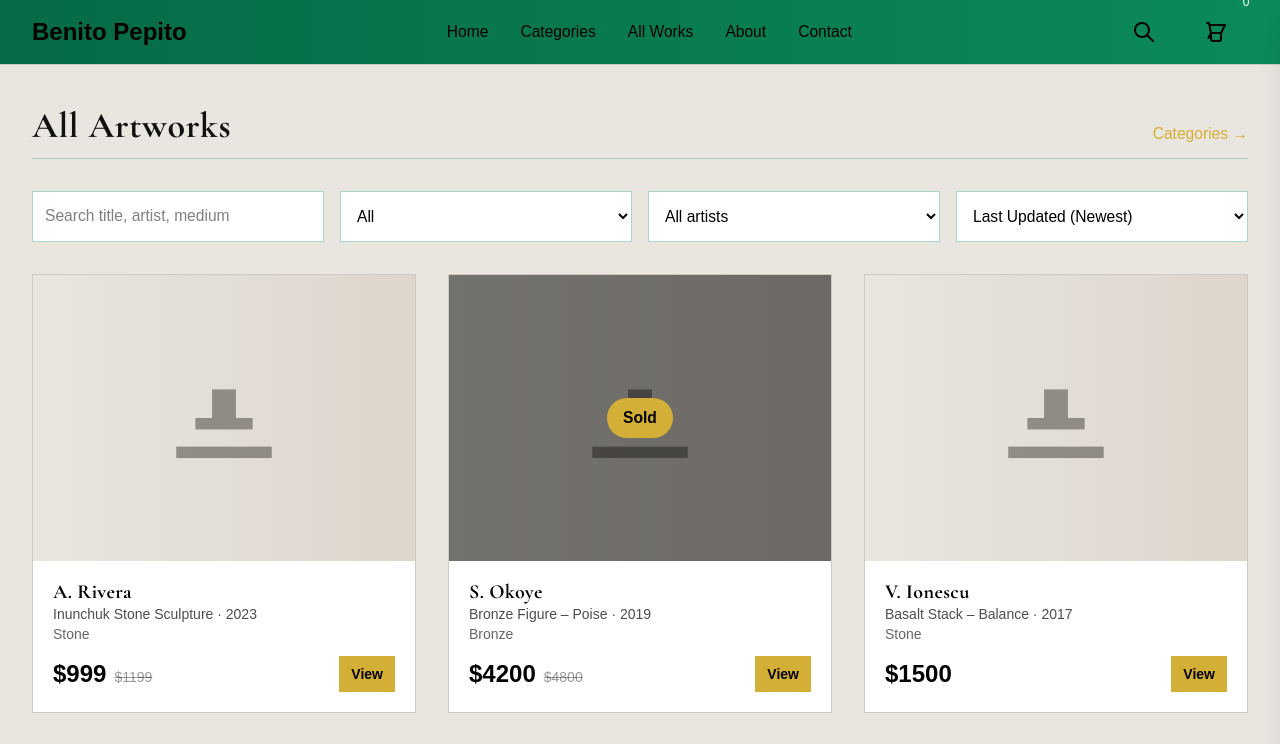
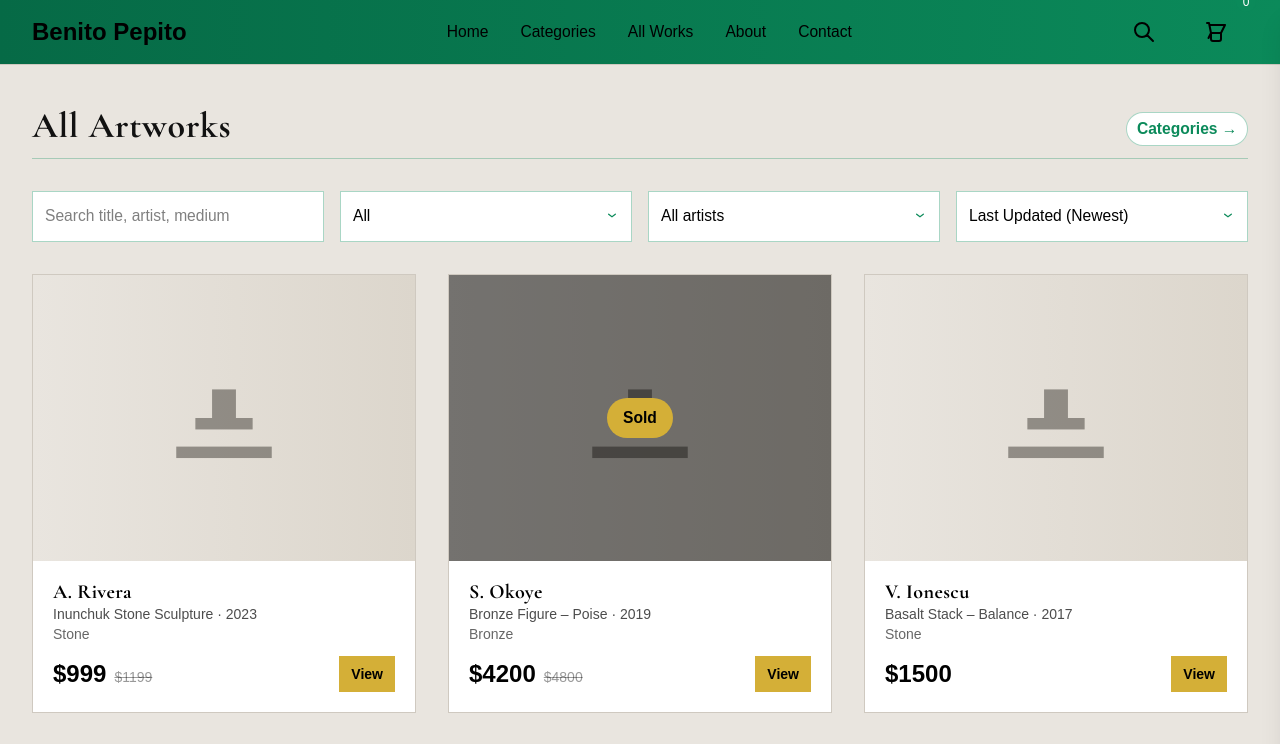
Before and after one commit to proteauj/benito-pepito, a Next.js app in the folder my-app/: page /products in a window 1280 px wide. Shown: the top 744 px of the page. Built offline with nearby package versions, Linux system fonts and the light colour scheme.

Commit message:
Last visual fix

```diff
--- a/my-app/src/app/about/page.tsx
+++ b/my-app/src/app/about/page.tsx
@@ -24,10 +24,10 @@ export default function AboutPage() {
 
         {/* Media links row */}
         <div className="mt-8 flex flex-wrap items-center gap-3">
-          <a href="/categories" className="bg-[var(--gold)] text-black px-5 py-2 font-semibold hover:bg-white hover:text-[var(--leaf)]">Explore Categories</a>
+          <a href="/categories" className="bg-[var(--gold)] text-black px-5 py-2 font-semibold hover:bg-[var(--gold-dark)]">Explore Categories</a>
           <a href="/contact" className="border border-[#cfc9c0] text-black px-5 py-2 font-semibold hover:bg-white">Contact</a>
-          <a href="#" className="text-black hover:text-[var(--leaf)]">Instagram</a>
-          <a href="#" className="text-black hover:text-[var(--leaf)]">Press</a>
+          <a href="#" className="link-chip">Instagram</a>
+          <a href="#" className="link-chip">Press</a>
         </div>
       </div>
     </div>
--- a/my-app/src/app/category/[slug]/page.tsx
+++ b/my-app/src/app/category/[slug]/page.tsx
@@ -134,7 +134,7 @@ export default function CategoryPage() {
         <div className="max-w-7xl mx-auto px-4 sm:px-6 lg:px-8 py-10">
           <div className="flex items-end justify-between mb-8 leafy-divider pb-3">
             <h1 className="text-4xl font-bold">{categoryTitle}</h1>
-            <Link href="/" className="text-[var(--gold)] hover:text-[var(--gold-dark)]">← Back</Link>
+            <Link href="/" className="link-chip">← Back</Link>
           </div>
 
         {/* Controls */}
@@ -144,7 +144,7 @@ export default function CategoryPage() {
             <span className="text-[var(--leaf)] font-medium">Only available</span>
           </label>
           <select
-            className="p-3 bg-white text-black border border-[color-mix(in_oklab,var(--leaf)_35%,transparent)] focus:outline-none focus:ring-2 focus:ring-[var(--leaf)]/40"
+            className="p-3 bg-white text-black border border-[color-mix(in_oklab,var(--leaf)_35%,transparent)] rounded-none appearance-none focus:outline-none focus:ring-2 focus:ring-[var(--leaf)]/40"
             value={artistFilter}
             onChange={e => setArtistFilter(e.target.value)}
           >
@@ -154,7 +154,7 @@ export default function CategoryPage() {
             ))}
           </select>
           <select
-            className="p-3 bg-white text-black border border-[color-mix(in_oklab,var(--leaf)_35%,transparent)] focus:outline-none focus:ring-2 focus:ring-[var(--leaf)]/40"
+            className="p-3 bg-white text-black border border-[color-mix(in_oklab,var(--leaf)_35%,transparent)] rounded-none appearance-none focus:outline-none focus:ring-2 focus:ring-[var(--leaf)]/40"
             value={sortBy}
             onChange={e => setSortBy(e.target.value)}
           >
--- a/my-app/src/app/contact/page.tsx
+++ b/my-app/src/app/contact/page.tsx
@@ -43,7 +43,7 @@ export default function ContactPage() {
             <p className="text-black/70">Or write us directly: <a href="mailto:info@benitopepito.art" className="underline">info@benitopepito.art</a></p>
             <button
               type="submit"
-              className="inline-flex items-center bg-[var(--gold)] text-black font-semibold px-6 py-3 hover:bg-white hover:text-[var(--leaf)]"
+              className="inline-flex items-center bg-[var(--gold)] text-black font-semibold px-6 py-3 hover:bg-[var(--gold-dark)]"
             >
               Send Message
             </button>
--- a/my-app/src/app/globals.css
+++ b/my-app/src/app/globals.css
@@ -64,13 +64,15 @@ h1, h2, h3 {
 
 .link-chip {
   display: inline-block;
-  background: var(--gold);
-  color: black;
-  padding: 0.25rem 0.5rem;
+  background: white;
+  color: var(--leaf);
+  border: 1px solid color-mix(in oklab, var(--leaf) 35%, transparent);
+  padding: 0.25rem 0.6rem;
+  border-radius: 9999px;
   font-weight: 600;
 }
 .link-chip:hover {
-  background: white;
+  background: color-mix(in oklab, white 70%, var(--leaf) 30%);
   color: var(--leaf);
 }
 
--- a/my-app/src/app/page.tsx
+++ b/my-app/src/app/page.tsx
@@ -92,7 +92,7 @@ export default function HomePage() {
       {/* Compact CTA under collections */}
       <section className="py-6">
         <div className="max-w-7xl mx-auto px-4 sm:px-6 lg:px-8 text-center">
-          <a href="/products" className="inline-block bg-[var(--gold)] text-black px-8 py-3 font-semibold hover:bg-white hover:text-[var(--leaf)] transition-colors">
+          <a href="/products" className="inline-block bg-[var(--gold)] text-black px-8 py-3 font-semibold hover:bg-[var(--gold-dark)] transition-colors">
             Explore Collections
           </a>
         </div>
--- a/my-app/src/app/products/page.tsx
+++ b/my-app/src/app/products/page.tsx
@@ -154,7 +154,7 @@ export default function ProductsIndexPage() {
       <div className="max-w-7xl mx-auto px-4 sm:px-6 lg:px-8 py-10">
         <div className="flex items-end justify-between mb-8 leafy-divider pb-3">
           <h1 className="text-4xl font-bold">All Artworks</h1>
-          <Link href="/categories" className="text-[var(--gold)] hover:text-[var(--gold-dark)]">Categories →</Link>
+          <Link href="/categories" className="link-chip">Categories →</Link>
         </div>
 
         {/* Controls */}
@@ -163,31 +163,42 @@ export default function ProductsIndexPage() {
             value={q}
             onChange={(e) => setQ(e.target.value)}
             placeholder="Search title, artist, medium"
-            className="p-3 bg-white text-black border border-[color-mix(in_oklab,var(--leaf)_35%,transparent)] focus:outline-none focus:ring-2 focus:ring-[var(--leaf)]/40"
+            className="p-3 bg-white text-black border border-[color-mix(in_oklab,var(--leaf)_35%,transparent)] rounded-none focus:outline-none focus:ring-2 focus:ring-[var(--leaf)]/40"
           />
+          <div className="relative">
             <select
               value={category}
               onChange={(e) => setCategory(e.target.value as any)}
-            className="p-3 bg-white text-black border border-[color-mix(in_oklab,var(--leaf)_35%,transparent)] focus:outline-none focus:ring-2 focus:ring-[var(--leaf)]/40"
+              className="w-full p-3 bg-white text-black border border-[color-mix(in_oklab,var(--leaf)_35%,transparent)] rounded-none appearance-none focus:outline-none focus:ring-2 focus:ring-[var(--leaf)]/40"
             >
               {categories.map((c) => (
                 <option key={c} value={c}>{c}</option>
               ))}
             </select>
+            <svg className="pointer-events-none absolute right-3 top-1/2 -translate-y-1/2 w-4 h-4 text-[var(--leaf)]" fill="currentColor" viewBox="0 0 20 20">
+              <path fillRule="evenodd" d="M5.23 7.21a.75.75 0 011.06.02L10 10.112l3.71-2.88a.75.75 0 11.92 1.18l-4.2 3.26a.75.75 0 01-.92 0l-4.2-3.26a.75.75 0 01-.12-1.11z" clipRule="evenodd" />
+            </svg>
+          </div>
+          <div className="relative">
             <select
               value={artist}
               onChange={(e) => setArtist(e.target.value)}
-            className="p-3 bg-white text-black border border-[color-mix(in_oklab,var(--leaf)_35%,transparent)] focus:outline-none focus:ring-2 focus:ring-[var(--leaf)]/40"
+              className="w-full p-3 bg-white text-black border border-[color-mix(in_oklab,var(--leaf)_35%,transparent)] rounded-none appearance-none focus:outline-none focus:ring-2 focus:ring-[var(--leaf)]/40"
             >
               <option value="all">All artists</option>
               {artists.map((a) => (
                 <option key={a} value={a}>{a}</option>
               ))}
             </select>
+            <svg className="pointer-events-none absolute right-3 top-1/2 -translate-y-1/2 w-4 h-4 text-[var(--leaf)]" fill="currentColor" viewBox="0 0 20 20">
+              <path fillRule="evenodd" d="M5.23 7.21a.75.75 0 011.06.02L10 10.112l3.71-2.88a.75.75 0 11.92 1.18l-4.2 3.26a.75.75 0 01-.92 0l-4.2-3.26a.75.75 0 01-.12-1.11z" clipRule="evenodd" />
+            </svg>
+          </div>
+          <div className="relative">
             <select
               value={sortBy}
               onChange={(e) => setSortBy(e.target.value)}
-            className="p-3 bg-white text-black border border-[color-mix(in_oklab,var(--leaf)_35%,transparent)] focus:outline-none focus:ring-2 focus:ring-[var(--leaf)]/40"
+              className="w-full p-3 bg-white text-black border border-[color-mix(in_oklab,var(--leaf)_35%,transparent)] rounded-none appearance-none focus:outline-none focus:ring-2 focus:ring-[var(--leaf)]/40"
             >
               <option value="lastUpdated-desc">Last Updated (Newest)</option>
               <option value="lastUpdated-asc">Last Updated (Oldest)</option>
@@ -197,6 +208,10 @@ export default function ProductsIndexPage() {
               <option value="year-asc">Oldest</option>
               <option value="artist">Artist A→Z</option>
             </select>
+            <svg className="pointer-events-none absolute right-3 top-1/2 -translate-y-1/2 w-4 h-4 text-[var(--leaf)]" fill="currentColor" viewBox="0 0 20 20">
+              <path fillRule="evenodd" d="M5.23 7.21a.75.75 0 011.06.02L10 10.112l3.71-2.88a.75.75 0 11.92 1.18l-4.2 3.26a.75.75 0 01-.92 0l-4.2-3.26a.75.75 0 01-.12-1.11z" clipRule="evenodd" />
+            </svg>
+          </div>
         </div>
 
         {/* Grid */}
--- a/my-app/src/components/CategorySlideshow.tsx
+++ b/my-app/src/components/CategorySlideshow.tsx
@@ -55,7 +55,7 @@ export default function CategorySlideshow({ category, products }: CategorySlides
         <h2 className="text-3xl font-bold text-black">{category}</h2>
         <Link
           href={`/category/${category.toLowerCase().replace(/&/g, 'and').replace(/\s+/g, '-')}`}
-          className="text-[#D4AF37] hover:text-[#c49a2e] font-medium"
+          className="link-chip"
         >
           View All →
         </Link>
--- a/my-app/src/components/MiniCartDrawer.tsx
+++ b/my-app/src/components/MiniCartDrawer.tsx
@@ -71,7 +71,7 @@ export default function MiniCartDrawer() {
           )}
         </div>
 
-        <div className="absolute bottom-0 left-0 right-0 border-t border-[#2a2f2d] p-5 bg-white text-black">
+        <div className="absolute bottom-0 left-0 right-0 border-t border-[#2a2f2d] p-5 bg-[#e4dfd7] text-black">
           <div className="flex justify-between mb-3">
             <span>Total</span>
             <span className="text-xl font-bold">${total.toFixed(2)}</span>
```
Also changed, not shown: my-app/src/app/product/[slug]/page.tsx (+4 -14 lines), my-app/src/components/productList.jsx (deleted, +0 -40 lines). Lines whose indentation alone changed are shown as unchanged.
